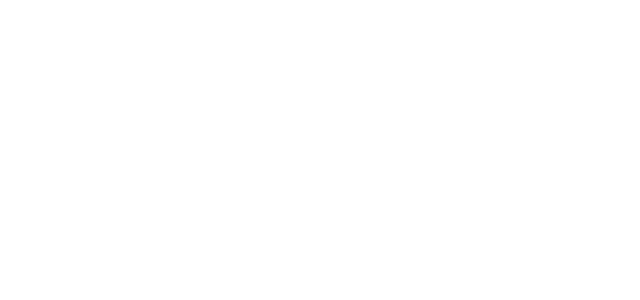
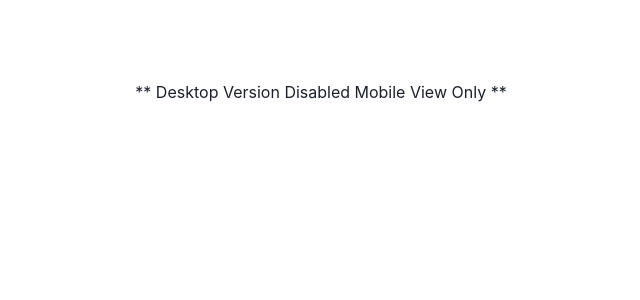
Before and after one commit to joycetagbovi/gitweb, a React (Create React App) app: page / in a window 1280 px wide. Shown: the top 300 px of the page, without its empty margins (319-959 px from the left). Built offline with nearby package versions, Linux system fonts and the light colour scheme.

Commit message:
Container class removed

```diff
--- a/src/pages/Home.tsx
+++ b/src/pages/Home.tsx
@@ -1,6 +1,6 @@
 import React from 'react'
 import Header from '../components/Header'
-import { Box, Container, Text, Flex, Stack,Image, } from '@chakra-ui/react'
+import { Box,  Text, Flex, Stack,Image, } from '@chakra-ui/react'
 import Search from '../components/Search'
 import { FaCrown,FaPlus,FaStar }  from 'react-icons/fa'
 import Data from '../dummy'
@@ -9,11 +9,18 @@ import {Link } from 'react-router-dom'
 
 function Home() {
   return (
-    <Box display={{base:'flex',md:'none'}}>
-    <Container>
+    <>
+    <Flex
+     justifyContent='center'
+     pt='20'
+     display={{base:'none',md:'flex'}}
+     >
+      <Text> ** Desktop Version Disabled Mobile View Only **</Text>
+    </Flex>
+    <Box display={{base:'block',md:'none'}}>
      <Header />
      {/* Food Topic */}
-     <Box mt='30px'>
+     <Box mt='30px' px='20px'>
      <Text
       fontSize='16px'
       color='#313234'
@@ -33,7 +40,7 @@ function Home() {
         <Category/>
       </Flex>
      {/* Food List */}
-      <Stack mt='30px'>
+      <Stack mt='30px' px='20px'>
         <Text
          color= '#000000'
          fontSize= '16px'
@@ -132,8 +139,8 @@ function Home() {
                 )
                 }) }
       </Stack>
-     </Container>
     </Box>
+    </>
   )
 }
 
```
